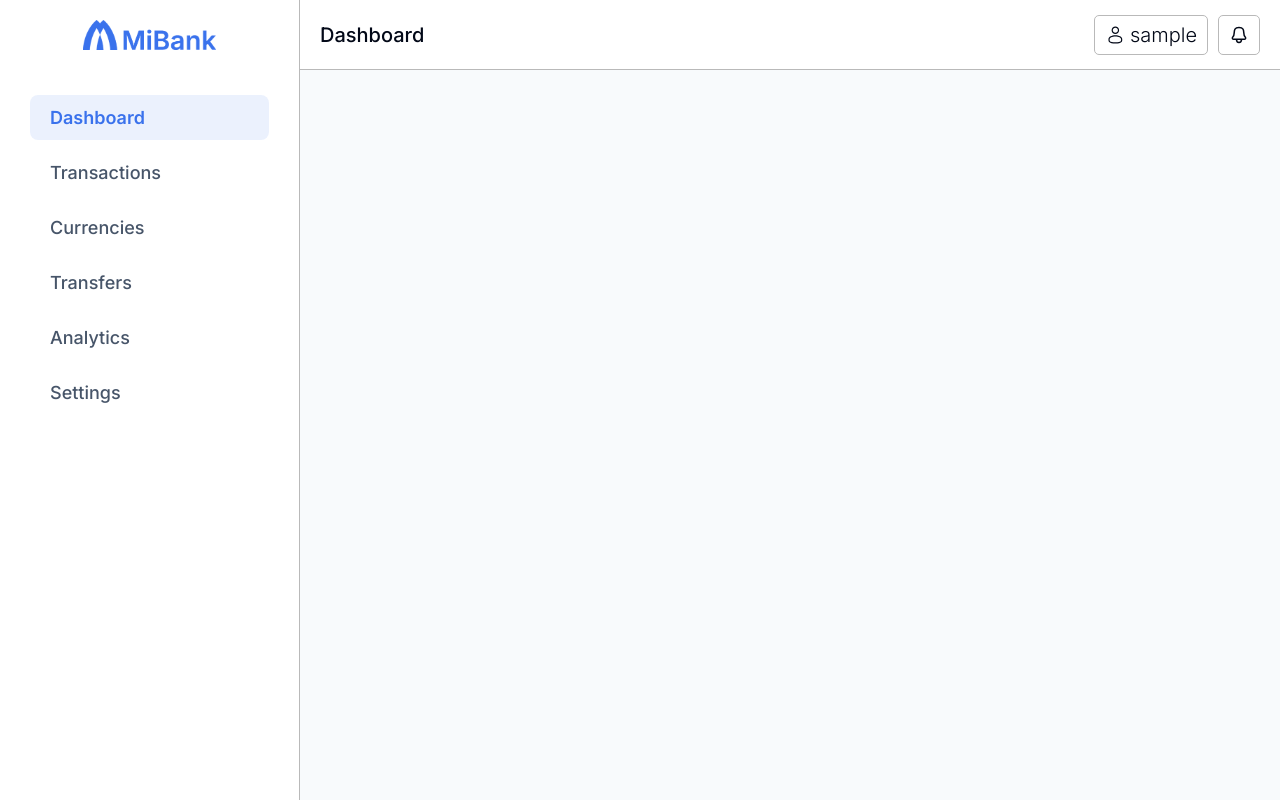
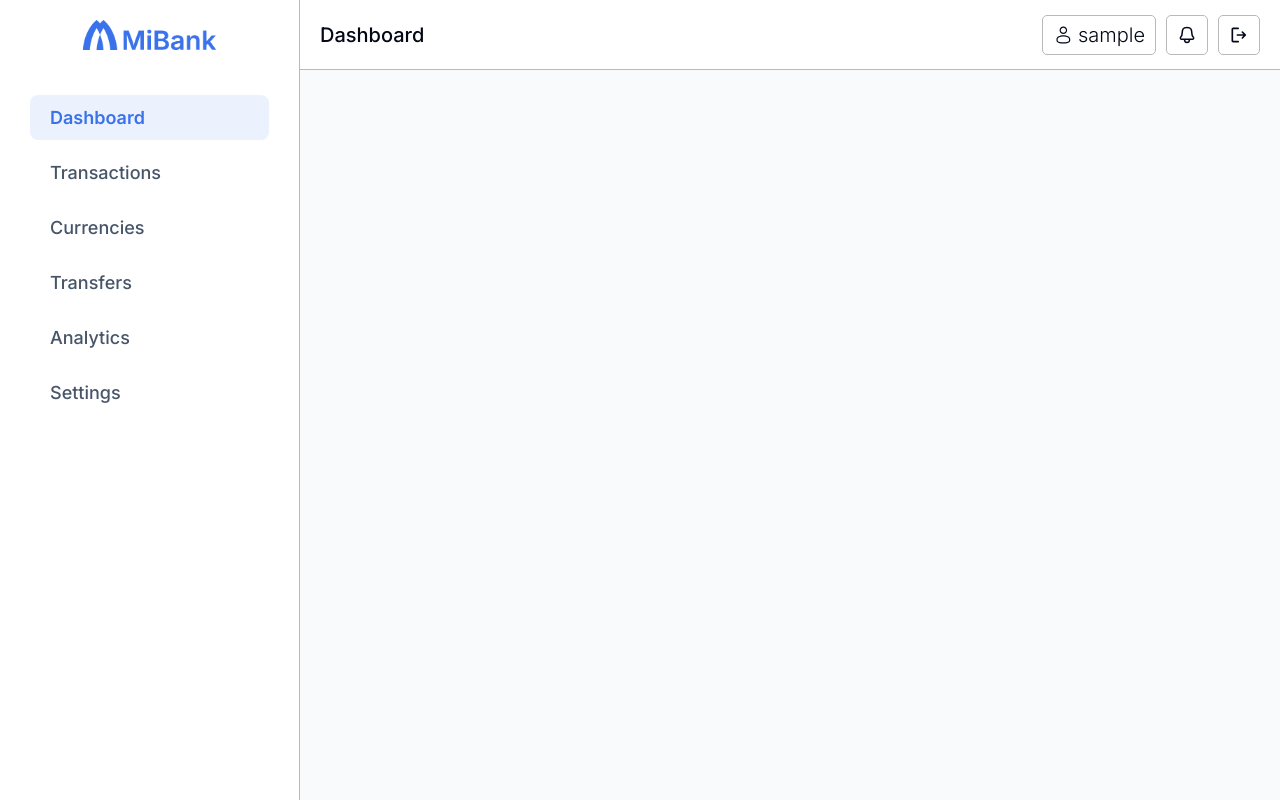
Before and after one commit to Mirko117/bank, a Flask app: page /dashboard/user in a window 1280 px wide. Run offline with Flask 3, Linux system fonts and the light colour scheme; the visitor is signed in with stand-in values (Sample User, id 1); data comes from the database, SQL or seed files in the repository; data that the repository does not hold is empty; parts of the project's set-up code (start-up, migrations or seed data) failed here and were passed over; some libraries are stand-ins or nearby versions.

Commit message:
Added logout button & minor UI changes

```diff
--- a/app/api/routes.py
+++ b/app/api/routes.py
@@ -5,7 +5,7 @@ from io import BytesIO
 from decimal import Decimal, ROUND_DOWN
 import pandas as pd
 import json
-from app.functions import get_user_translations, is_valid_number_format, unix_to_datetime
+from app.functions import get_user_translations, is_valid_number_format, unix_to_datetime, format_money
 from app.models import db, Transaction, User, Balance
 from app.api.queries import *
 
@@ -292,6 +292,9 @@ class DashboardExchangeCurrenciesEndpoint(Resource):
 
             result = (result * Decimal("0.99")).quantize(Decimal("0.00"), rounding=ROUND_DOWN)  # 1% fee
 
+            result = format_money(result)
+            exchange_rate = format_money(exchange_rate, decimals=4)
+
             response = make_response({"status": "success", "exchange_rate": exchange_rate, "result": result}, 200)
             return response
 
--- a/app/functions.py
+++ b/app/functions.py
@@ -38,6 +38,9 @@ def is_valid_number_format(s):
     pattern = r'^\d+(?:[.,]\d{1,2})?$'
     return bool(re.match(pattern, s))
 
+def format_money(value, decimals=2):
+    '''Format a number as money'''
+    return f"{value:,.{decimals}f}"
 
 def unix_to_datetime(value, format='%Y-%m-%d %H:%M:%S'):
     '''Convert timestamp to datetime and format it'''
--- a/app/jinja.py
+++ b/app/jinja.py
@@ -8,5 +8,9 @@ def set_jinja_environment(app):
         # Convert timestamp to datetime and format it
         return datetime.fromtimestamp(value).strftime(format)
 
+    def format_money(value):
+        return f"{value:,.2f}"
+
     # Add custom filter to Flask's Jinja environment
     app.jinja_env.filters['datetime'] = unix_to_datetime
+    app.jinja_env.filters['format_money'] = format_money
--- a/app/static/css/dashboard.css
+++ b/app/static/css/dashboard.css
@@ -76,6 +76,7 @@ body {
 #navbar .options {
   display: flex;
   flex-direction: row;
+  gap: 10px;
 }
 #navbar .options .option {
   text-decoration: none;
@@ -101,9 +102,6 @@ body {
 }
 #navbar .options .option:visited {
   color: #020817;
-}
-#navbar .options .option:first-child {
-  margin-right: 10px;
 }
 #navbar .options .option:first-child img {
   margin-right: 5px;
--- a/app/static/scss/dashboard.scss
+++ b/app/static/scss/dashboard.scss
@@ -40,6 +40,7 @@ $sidebar-height: 100%;
     .options{
         display: flex;
         flex-direction: row;
+        gap: 10px;
 
         .option{
             text-decoration: none;
@@ -71,8 +72,6 @@ $sidebar-height: 100%;
         }
 
         .option:first-child{
-            margin-right: 10px;
-
              img{
                 margin-right: 5px;
              }
--- a/app/templates/dashboard/shells/currencies.html
+++ b/app/templates/dashboard/shells/currencies.html
@@ -3,7 +3,7 @@
         {% for balance in user.balances %}
             <div class="currency">
                 <p class="symbol">{{ balance.symbol }}</p>
-                <p class="balance">{{ balance.amount }}</p>
+                <p class="balance">{{ balance.amount | format_money }}</p>
             </div>
             {% if loop.last %}
                 <div class="currency add-currency">
--- a/app/templates/dashboard/shells/dashboard.html
+++ b/app/templates/dashboard/shells/dashboard.html
@@ -2,12 +2,12 @@
     <div class="balance-summary">
         <div class="total-balance">
             <p class="text-small">{{ t["dashboard"]["total-balance"] }}</p>
-            <p class="balance">{{ user.get_balance(user.settings.default_currency) }} <span class="currency">{{ user.settings.default_currency }}</span></p>
+            <p class="balance">{{ user.get_balance(user.settings.default_currency) | format_money }} <span class="currency">{{ user.settings.default_currency }}</span></p>
             <p class="text-small">+20,1% {{ t["dashboard"]["from-last-month"] }}</p>
         </div>
         <div class="monthly-income">
             <p class="text-small">{{ t["dashboard"]["monthly-income"] }}</p>
-            <p class="balance">{{ monthly_income }} <span class="currency">{{ user.settings.default_currency }}</span></p>
+            <p class="balance">{{ monthly_income | format_money }} <span class="currency">{{ user.settings.default_currency }}</span></p>
             <p class="text-small">+20,1% {{ t["dashboard"]["from-last-month"] }}</p>
         </div>
     </div>
@@ -22,7 +22,7 @@
                             <p class="date">{{ transaction.timestamp | datetime(format="%d.%m.%Y") }}</p>
                         </div>
                         <p class="amount {{'red' if transaction.user_id == user.id else 'green' }}">
-                            {{'-' if transaction.user_id == user.id else '+' }}{{ transaction.amount }} {{ transaction.currency }}
+                            {{'-' if transaction.user_id == user.id else '+' }}{{ transaction.amount | format_money }} {{ transaction.currency }}
                         </p>
                     </div>
                 {% endfor %}
--- a/app/templates/dashboard/shells/transactions.html
+++ b/app/templates/dashboard/shells/transactions.html
@@ -25,7 +25,7 @@
                 <td>{{ transaction.name }}</td>
                 <td>{{ transaction.description }}</td>
                 <td class="{{'red' if transaction.user_id == user.id else 'green' }}">
-                    {{'-' if transaction.user_id == user.id else '+' }}{{ transaction.amount }} {{ transaction.currency }}
+                    {{'-' if transaction.user_id == user.id else '+' }}{{ transaction.amount | format_money }} {{ transaction.currency }}
                 </td>
             </tr>
         {% endfor %}
--- a/app/templates/dashboard/user.html
+++ b/app/templates/dashboard/user.html
@@ -32,13 +32,15 @@
         <h1 class="page-name">{{ t["dashboard"]["dashboard"] }}</h1>
 
         <div class="options">
-            <!-- REMOVE: href="/auth/logout" will be there till i implement context menu -->
-            <a href="/auth/logout" class="option">
+            <a href="#" class="option">
                 <img src="{{ url_for('static', filename='images/dashboard/solar_user-outline.svg') }}" alt="Account">
                 {{ user.username }}
             </a>
             <a href="#" class="option">
                 <img src="{{ url_for('static', filename='images/dashboard/mynaui_bell.svg') }}" alt="Notifications">
+            </a>
+            <a href="/auth/logout" class="option">
+                <img src="{{ url_for('static', filename='images/dashboard/logout-rounded.svg') }}" alt="Log Out">
             </a>
         </div>
     </div>
```
Also changed, not shown: app/static/images/dashboard/logout-rounded.svg (added).
